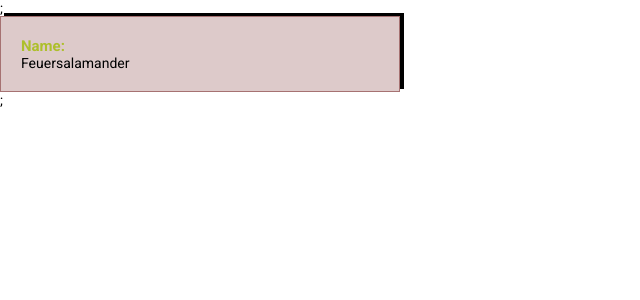
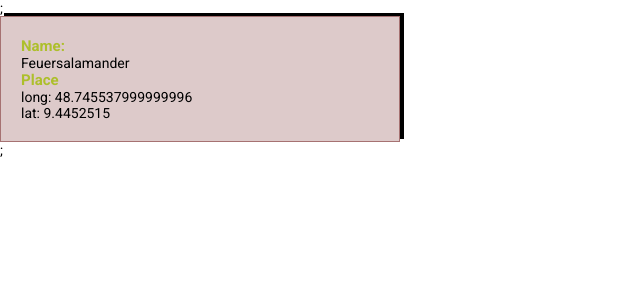
Before and after one commit to UrsulaMontag/capstone-project, a Next.js app: page / in a window 1280 px wide. Shown: the top 300 px of the page, without its empty margins (0-640 px from the left). Built offline with nearby package versions, Linux system fonts and the light colour scheme.

Commit message:
Add location to entry

```diff
--- a/pages/index.js
+++ b/pages/index.js
@@ -1,16 +1,18 @@
 import Entry from '../src/components/entry/Entry';
 import { getEntries } from '../src/services/get-entries';
+import { getLocations } from '../src/services/get-locations';
 
 export function getStaticProps() {
 	const entries = getEntries();
-
+	const locations = getLocations();
 	return {
 		props: {
 			entries: entries,
+			locations: locations,
 		},
 	};
 }
 
-export default function Home({ entries }) {
-	return <Entry entry={entries} />;
+export default function Home({ entries, locations }) {
+	return <Entry entry={entries} location={locations} />;
 }
--- a/src/components/entry/Entry.jsx
+++ b/src/components/entry/Entry.jsx
@@ -1,10 +1,13 @@
 import { StyledEntry } from './Entry.styled';
 
-export default function Entry({ entry }) {
+export default function Entry({ entry, location }) {
 	return (
 		<StyledEntry>
 			<h3>Name:</h3>
 			<p>{entry.name}</p>
+			<h3>Place</h3>
+			<p>long: {location.location[0]}</p>
+			<p>lat: {location.location[1]}</p>
 		</StyledEntry>
 	);
 }
--- /dev/null
+++ b/src/services/get-locations.js
@@ -0,0 +1,5 @@
+import data from './static-locations.json';
+
+export const getLocations = () => {
+	return data;
+};
--- /dev/null
+++ b/src/services/static-locations.json
@@ -0,0 +1 @@
+{ "location": [48.745537999999996, 9.4452515] }
```
Also changed, not shown: 1 other file (tests, documents, lock files or other folders).
